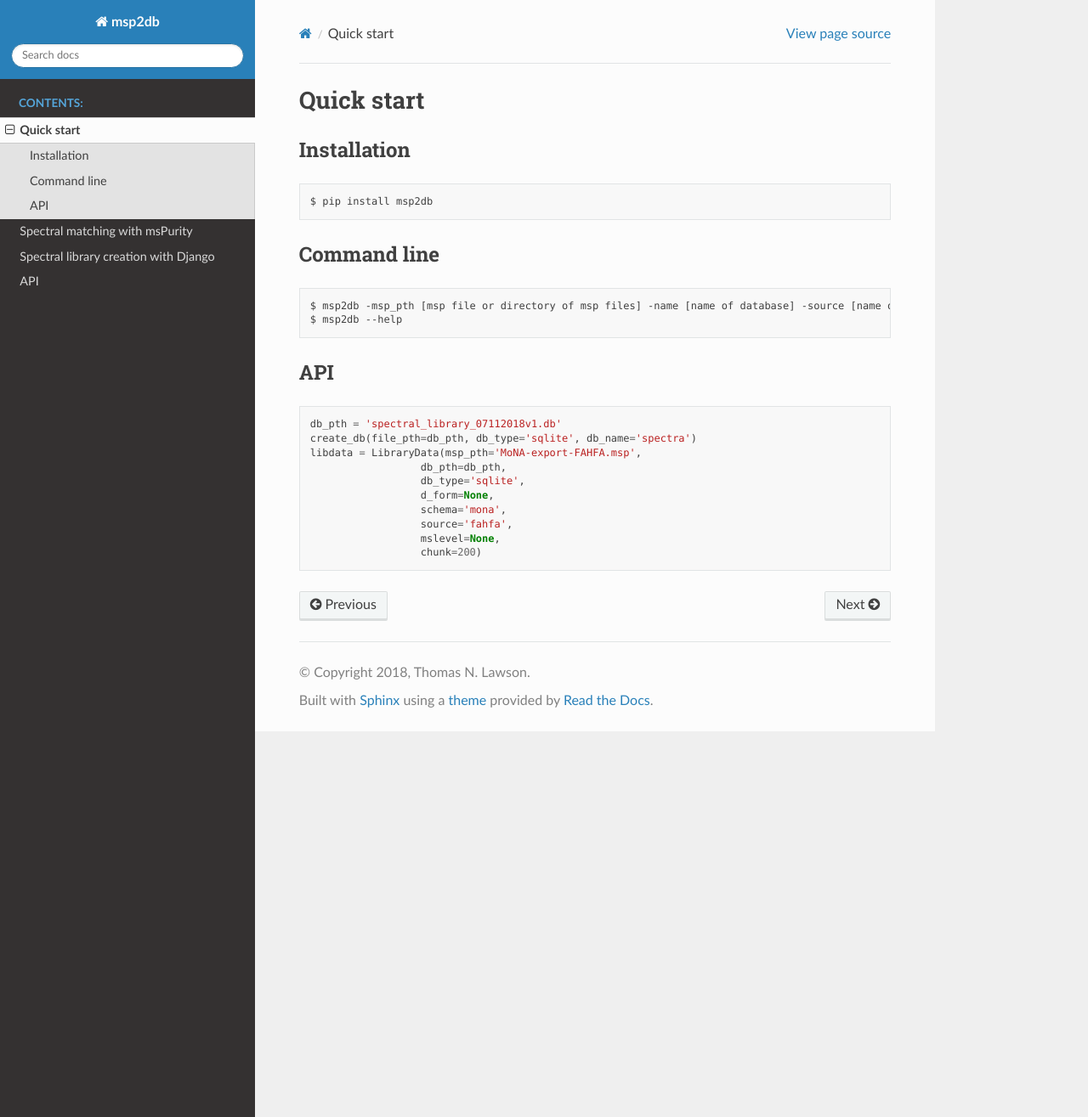
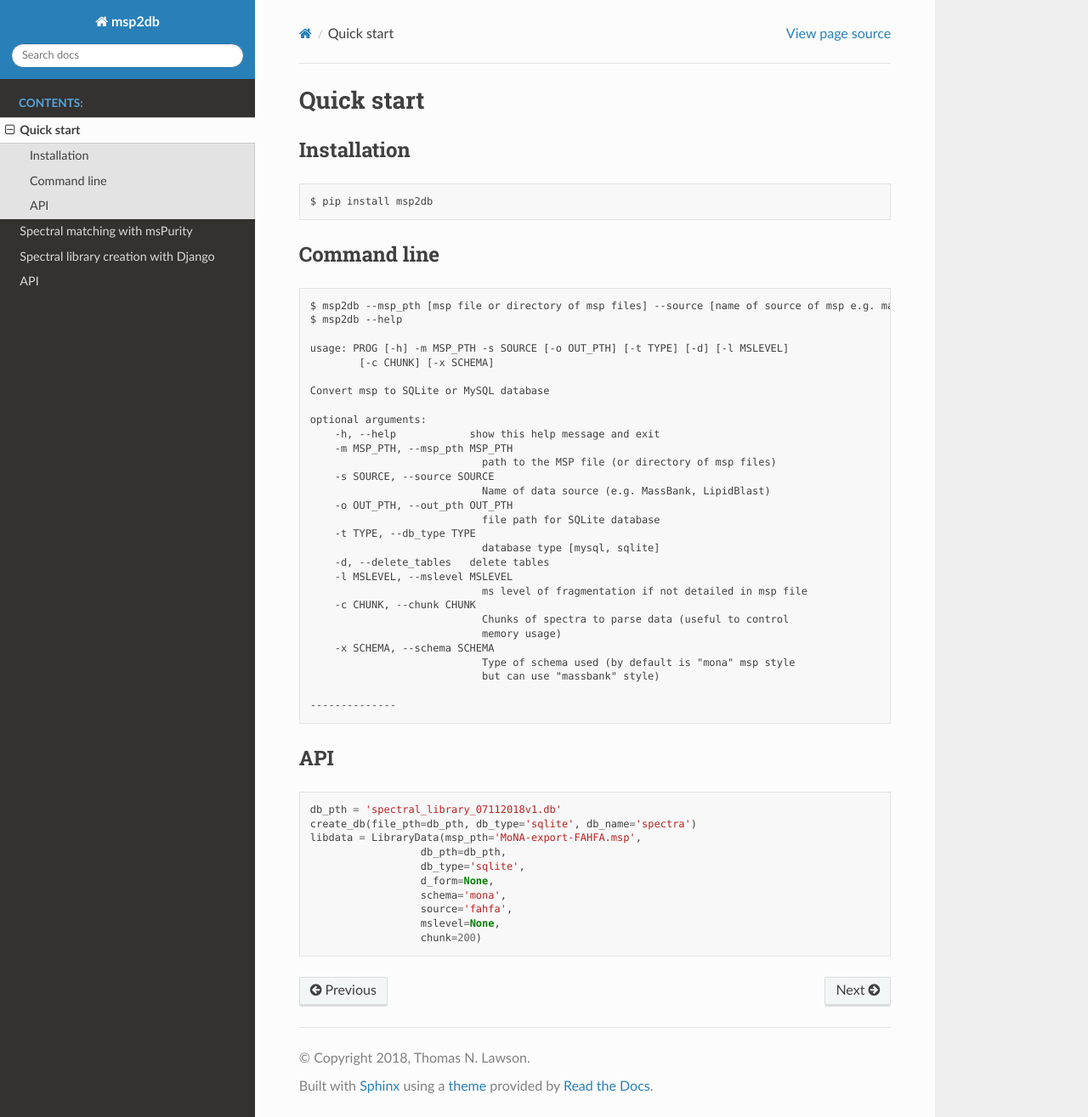
Before and after one commit to computational-metabolomics/msp2db, a Sphinx documentation site: the page built from docs/source/quickstart.rst, in a window 1280 px wide and 1315 px high. Shown: the whole window at 85% size. Built offline with Sphinx 7.4.7 and the Read the Docs theme 2.0.0, drawn with Linux system fonts in a browser that asks for light colours.

Commit message:
unit test update and doc update

```diff
--- a/docs/source/quickstart.rst
+++ b/docs/source/quickstart.rst
@@ -12,8 +12,35 @@ Command line
 ------------
 ::
 
-    $ msp2db -msp_pth [msp file or directory of msp files] -name [name of database] -source [name of source of msp e.g. massbank] -o [out dir]
+    $ msp2db --msp_pth [msp file or directory of msp files] --source [name of source of msp e.g. massbank] -out_pth [out dir]
     $ msp2db --help
+
+    usage: PROG [-h] -m MSP_PTH -s SOURCE [-o OUT_PTH] [-t TYPE] [-d] [-l MSLEVEL]
+            [-c CHUNK] [-x SCHEMA]
+
+    Convert msp to SQLite or MySQL database
+
+    optional arguments:
+        -h, --help            show this help message and exit
+        -m MSP_PTH, --msp_pth MSP_PTH
+                                path to the MSP file (or directory of msp files)
+        -s SOURCE, --source SOURCE
+                                Name of data source (e.g. MassBank, LipidBlast)
+        -o OUT_PTH, --out_pth OUT_PTH
+                                file path for SQLite database
+        -t TYPE, --db_type TYPE
+                                database type [mysql, sqlite]
+        -d, --delete_tables   delete tables
+        -l MSLEVEL, --mslevel MSLEVEL
+                                ms level of fragmentation if not detailed in msp file
+        -c CHUNK, --chunk CHUNK
+                                Chunks of spectra to parse data (useful to control
+                                memory usage)
+        -x SCHEMA, --schema SCHEMA
+                                Type of schema used (by default is "mona" msp style
+                                but can use "massbank" style)
+
+    --------------
 
 API
 ------------
```
Also changed, not shown: 2 other files.
